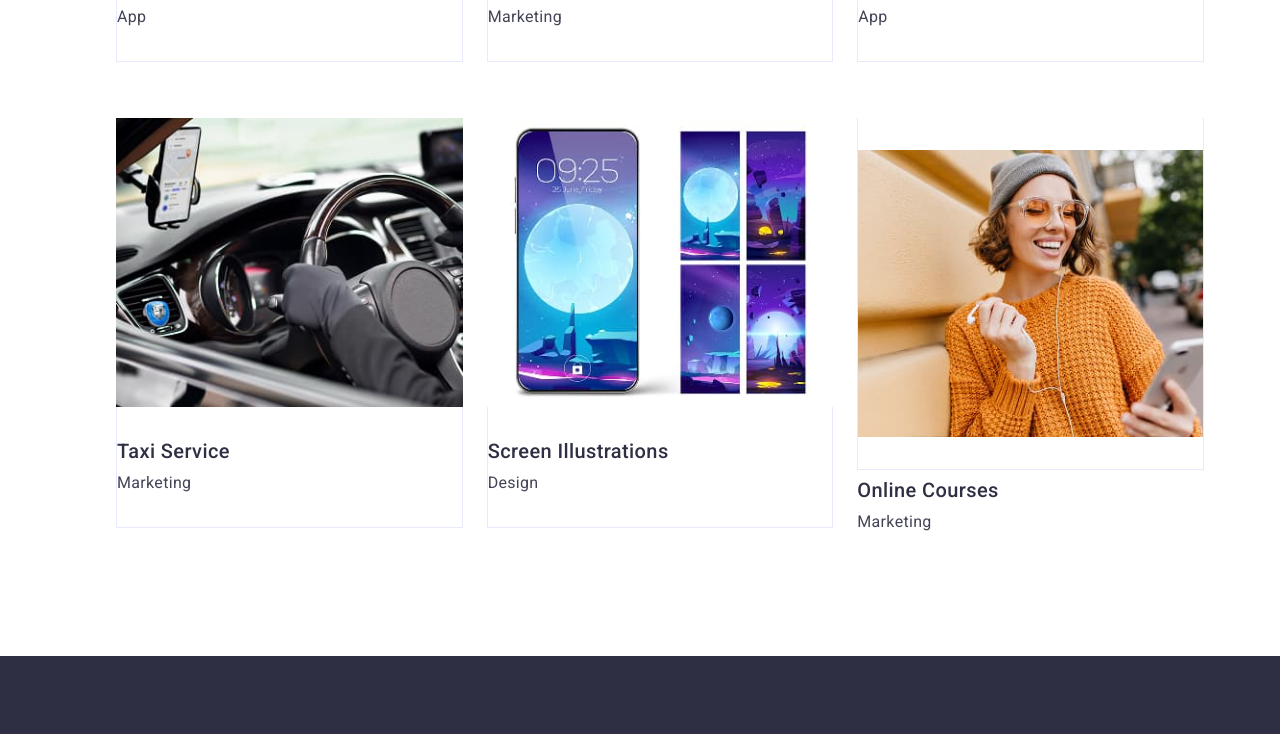
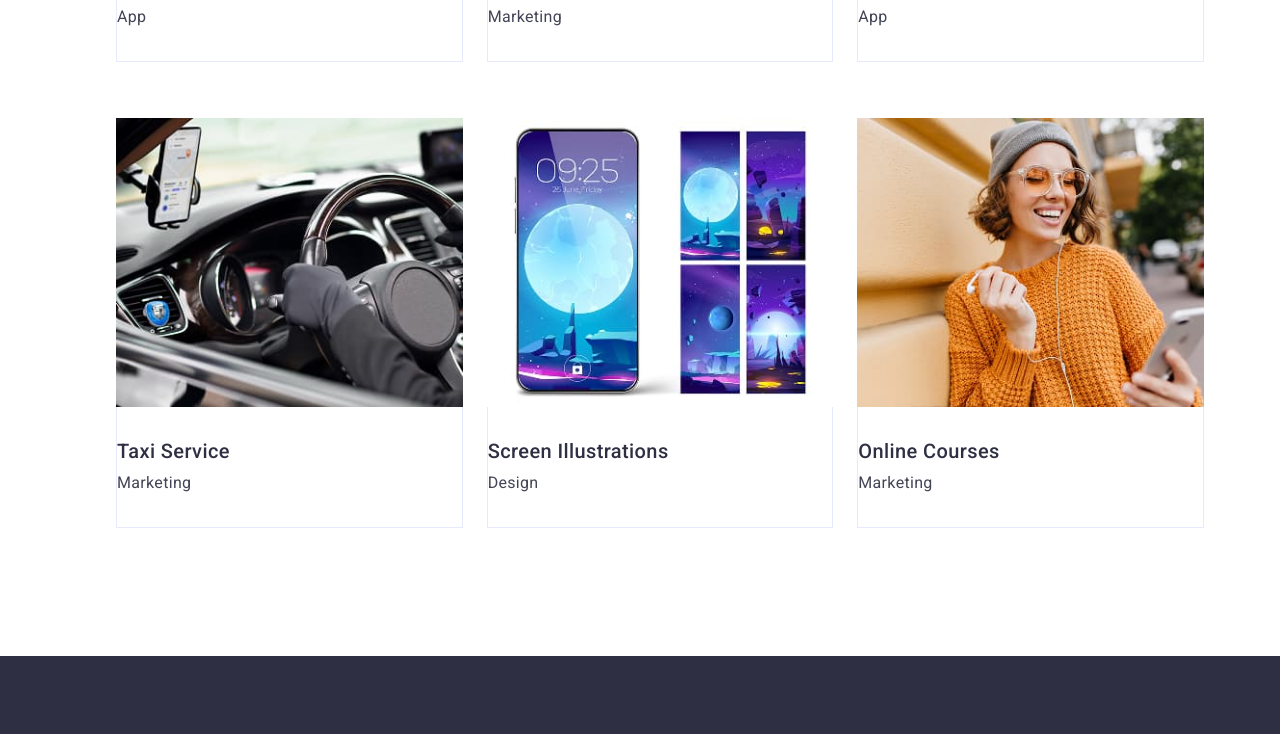
Before and after one commit to dunrok/goit-markup-hw-03, a plain HTML site: page index.html in a window 1280 px wide. Shown: the part 2400-3134 px from the top of the page. Drawn offline with nearby package versions, Linux system fonts and the light colour scheme.

Commit message:
fixed load

```diff
--- a/index.html
+++ b/index.html
@@ -168,7 +168,7 @@
               </div>
             </li>
             <li class="portfolio-item">
-              <img src="./images/work6.jpg" alt="Photo
+              <img src="./images/work6.jpg" alt="Photo" />
               <div class="work-cont">
                 <h3 class="work-name">Online Courses</h3>
                 <p class="work-pos">Marketing</p>
```
